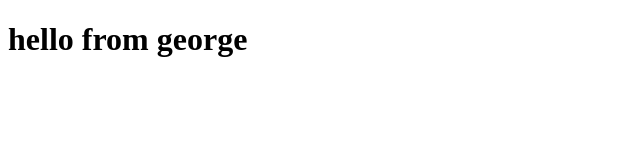
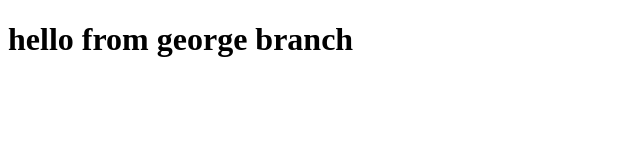
Before and after one commit to George-Ashraf/php, a plain HTML site: page index.html in a window 1280 px wide. Shown: the whole page, without its empty margins (0-640 px from the left). Drawn offline with Linux system fonts and the light colour scheme.

Commit message:
george branch commit

```diff
--- a/index.html
+++ b/index.html
@@ -6,6 +6,6 @@
     <title>Document</title>
 </head>
 <body>
-    <h1>hello from george</h1>
+    <h1>hello from george branch</h1>
 </body>
 </html>
```
